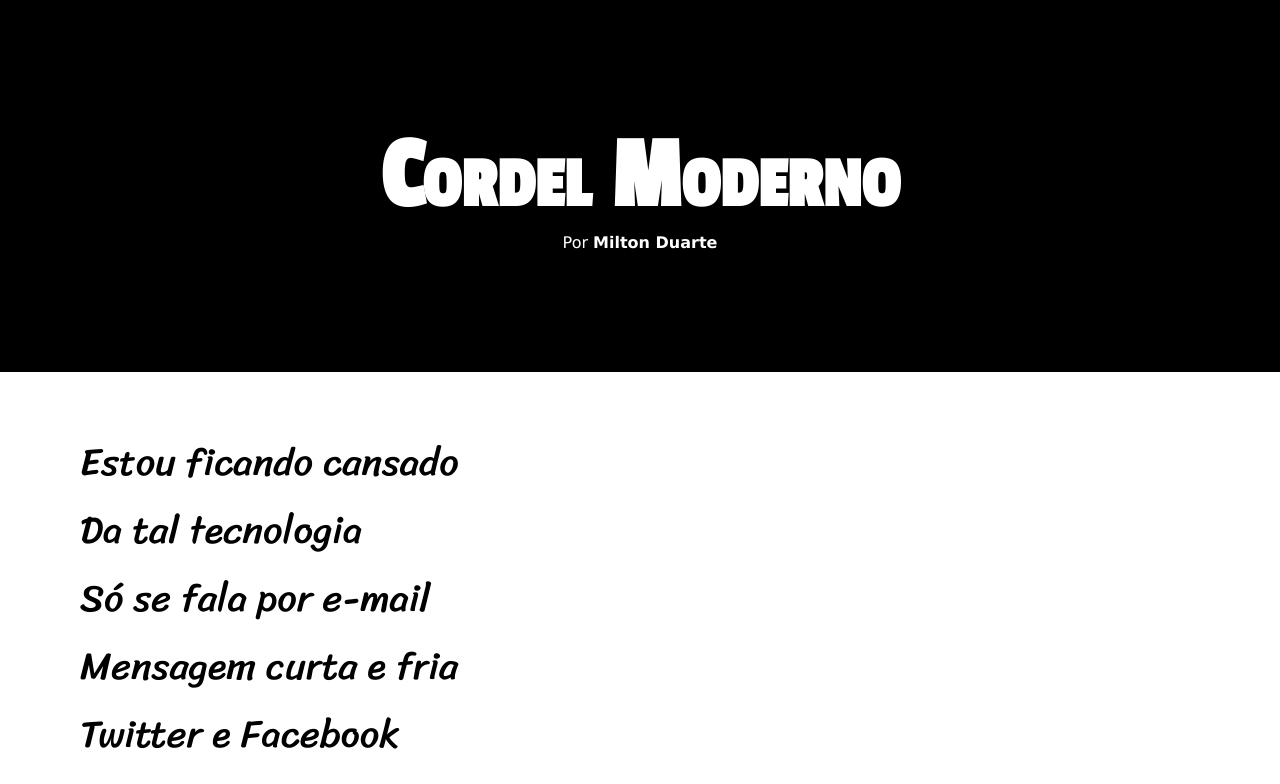
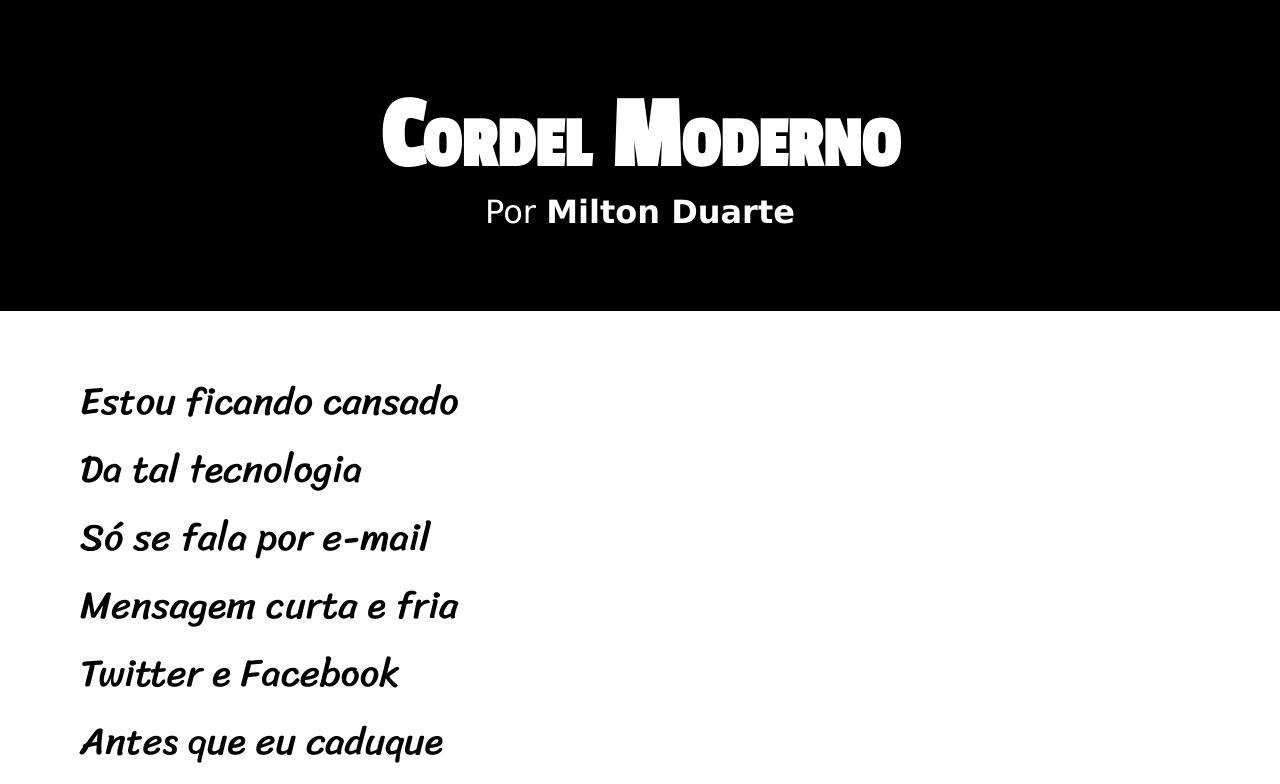
Before and after one commit to Vitor-miyazaki/projeto-cordel, a plain HTML site: page index.html in a window 1280 px wide. Shown: the top 784 px of the page. Drawn offline with Linux system fonts and the light colour scheme.

Commit message:
retoques

```diff
--- a/style.css
+++ b/style.css
@@ -24,7 +24,7 @@ header{
     background-color: black;
     color: white;
     text-align: center;
-    padding: 15vh;
+    padding: 10vh;
 }
 
 header > h1{
@@ -35,6 +35,7 @@ header > h1{
 
 header > p{
     font-family: Verdana, Geneva, Tahoma, sans-serif;
+    font-size: 2.5vw;
 }
 
 a{
```
